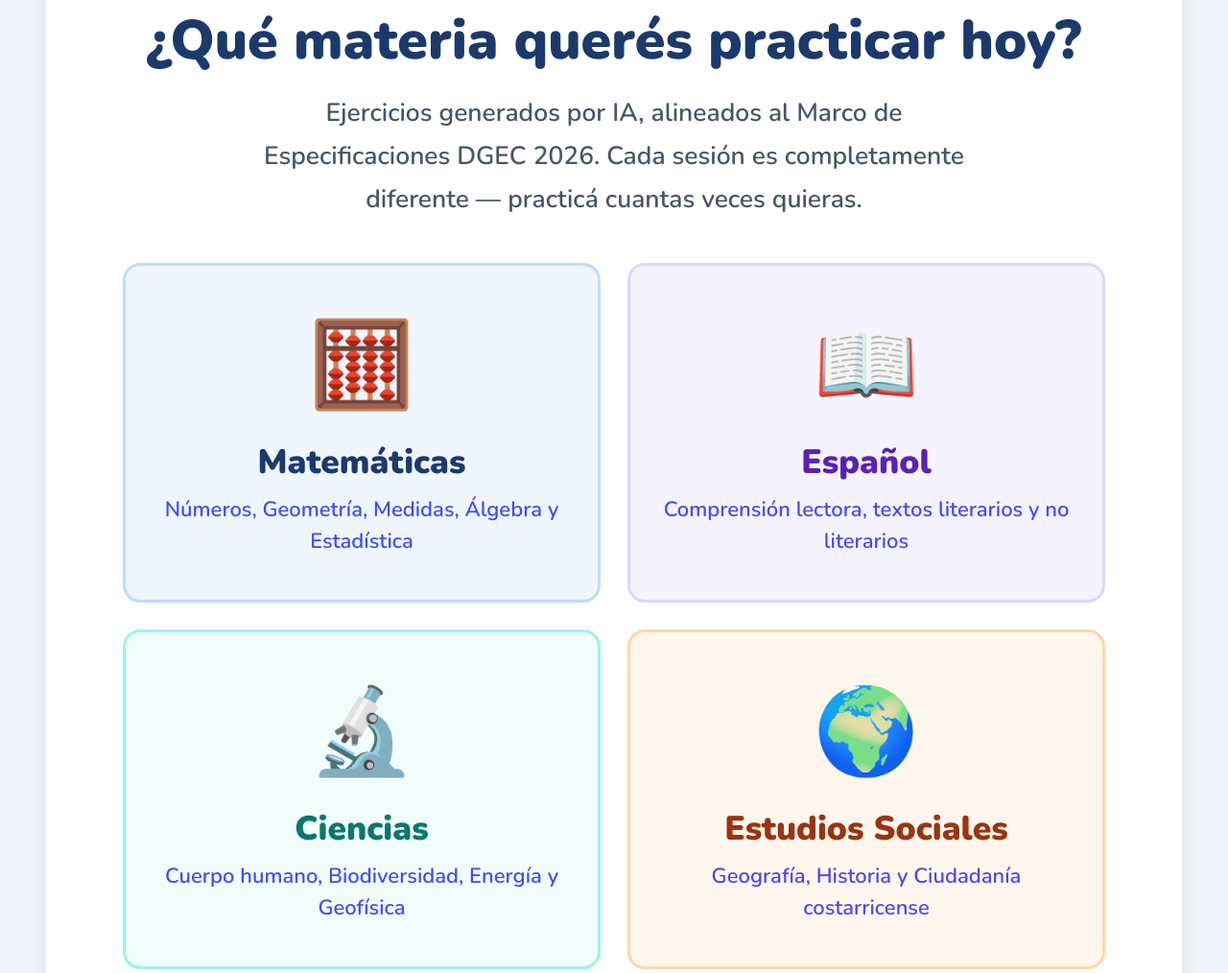
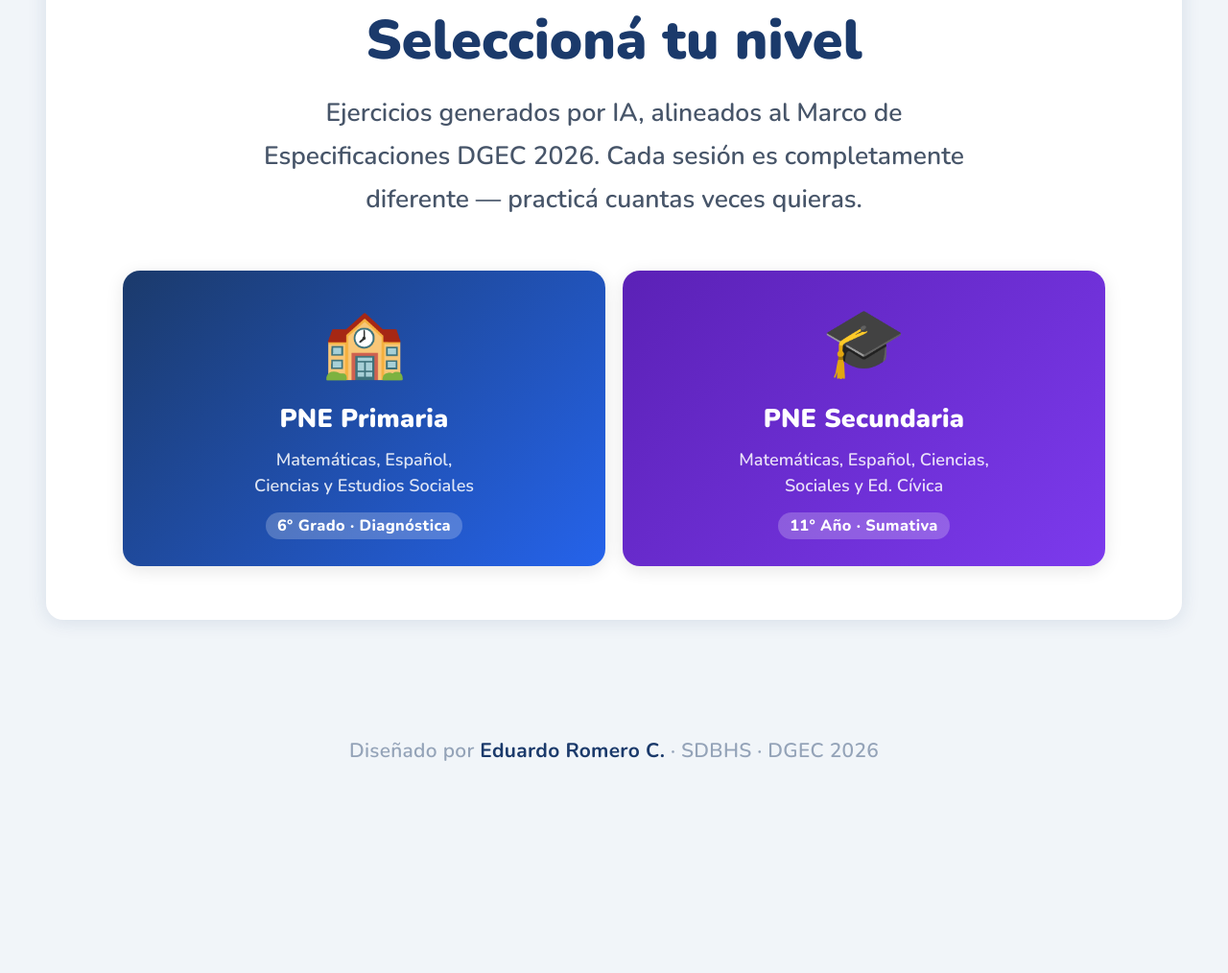
Before and after one commit to ASDBHS/PNE-Matem-tica-6-, a website: page public/index.html in a window 1280 px wide. Shown: the part 445-1459 px from the top of the page at 96% size. After the commit the page ends 1269 px from the top, so only its background shows below. Drawn offline with nearby package versions, Linux system fonts and the light colour scheme.

Commit message:
Update index.html for new layout and content

```diff
--- a/public/index.html
+++ b/public/index.html
@@ -3,47 +3,76 @@
 <head>
 <meta charset="UTF-8">
 <meta name="viewport" content="width=device-width, initial-scale=1.0">
-<title>TutoríaPRO · 6° Grado · SDBHS</title>
+<title>TutoríaPRO · SDBHS</title>
 <link rel="stylesheet" href="style.css">
+<style>
+.nivel-grid {
+  display: grid;
+  grid-template-columns: 1fr 1fr;
+  gap: 18px;
+  margin-top: 8px;
+}
+@media(max-width:580px){ .nivel-grid { grid-template-columns: 1fr; } }
+.nivel-card {
+  display: flex;
+  flex-direction: column;
+  align-items: center;
+  gap: 12px;
+  padding: 28px 20px;
+  border-radius: 18px;
+  border: none;
+  cursor: pointer;
+  text-decoration: none;
+  font-family: 'Nunito', sans-serif;
+  transition: transform .18s, box-shadow .18s;
+  box-shadow: 0 4px 18px rgba(0,0,0,.10);
+}
+.nivel-card:hover { transform: translateY(-4px); box-shadow: 0 10px 32px rgba(0,0,0,.16); }
+.nivel-primaria { background: linear-gradient(135deg,#1B3A6B,#2563EB); color: #fff; }
+.nivel-secundaria { background: linear-gradient(135deg,#5B21B6,#7C3AED); color: #fff; }
+.nivel-icon { font-size: 3.2rem; }
+.nivel-titulo { font-size: 1.22rem; font-weight: 900; letter-spacing: .2px; }
+.nivel-sub { font-size: .82rem; font-weight: 600; opacity: .85; text-align: center; line-height: 1.5; }
+.nivel-badge {
+  background: rgba(255,255,255,.22);
+  border-radius: 30px;
+  padding: 3px 12px;
+  font-size: .74rem;
+  font-weight: 800;
+  letter-spacing: .4px;
+  margin-top: 2px;
+}
+</style>
 </head>
 <body>
 <header>
   <span class="logo">📚</span>
-  <div class="info"><h1>TutoríaPRO</h1><p>Práctica adaptativa · 6° Grado · SDBHS</p></div>
+  <div class="info"><h1>TutoríaPRO</h1><p>Práctica adaptativa · SDBHS · PNE 2026</p></div>
   <span class="badge">DGEC 2026</span>
 </header>
 <main>
   <div class="card">
     <div class="dashboard-hero">
       <span class="hero-icon">🎯</span>
-      <h2>¿Qué materia querés practicar hoy?</h2>
+      <h2>Seleccioná tu nivel</h2>
       <p>Ejercicios generados por IA, alineados al Marco de Especificaciones DGEC 2026. Cada sesión es completamente diferente — practicá cuantas veces quieras.</p>
     </div>
-    <div class="materias-grid">
-      <a href="matematicas.html" class="materia-card mc-mat">
-        <span class="mc-icon">🧮</span>
-        <h3>Matemáticas</h3>
-        <p>Números, Geometría, Medidas, Álgebra y Estadística</p>
+    <div class="nivel-grid">
+      <a href="primaria.html" class="nivel-card nivel-primaria">
+        <span class="nivel-icon">🏫</span>
+        <div class="nivel-titulo">PNE Primaria</div>
+        <div class="nivel-sub">Matemáticas, Español,<br>Ciencias y Estudios Sociales</div>
+        <div class="nivel-badge">6° Grado · Diagnóstica</div>
       </a>
-      <a href="espanol.html" class="materia-card mc-esp">
-        <span class="mc-icon">📖</span>
-        <h3>Español</h3>
-        <p>Comprensión lectora, textos literarios y no literarios</p>
-      </a>
-      <a href="ciencias.html" class="materia-card mc-cien">
-        <span class="mc-icon">🔬</span>
-        <h3>Ciencias</h3>
-        <p>Cuerpo humano, Biodiversidad, Energía y Geofísica</p>
-      </a>
-      <a href="sociales.html" class="materia-card mc-ss">
-        <span class="mc-icon">🌍</span>
-        <h3>Estudios Sociales</h3>
-        <p>Geografía, Historia y Ciudadanía costarricense</p>
+      <a href="secundaria.html" class="nivel-card nivel-secundaria">
+        <span class="nivel-icon">🎓</span>
+        <div class="nivel-titulo">PNE Secundaria</div>
+        <div class="nivel-sub">Matemáticas, Español, Ciencias,<br>Sociales y Ed. Cívica</div>
+        <div class="nivel-badge">11° Año · Sumativa</div>
       </a>
     </div>
   </div>
 </main>
-
 <footer style="width:100%;text-align:center;padding:18px 0 28px;font-family:'Nunito',sans-serif;font-size:.95rem;color:#94A3B8;font-weight:600;letter-spacing:.3px;">Diseñado por <strong style="color:#1B3A6B;">Eduardo Romero C.</strong> · SDBHS · DGEC 2026</footer>
 </body>
 </html>
```
